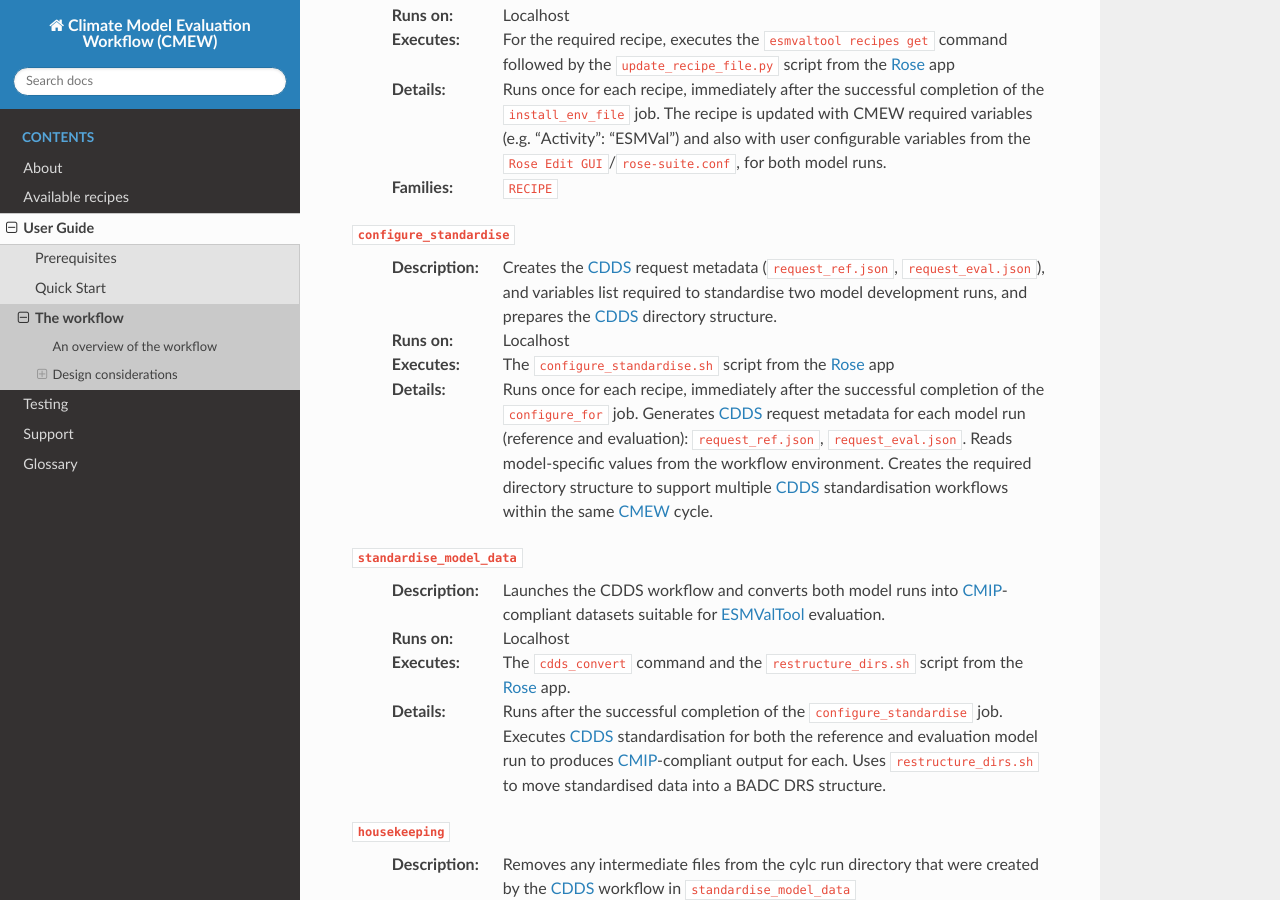
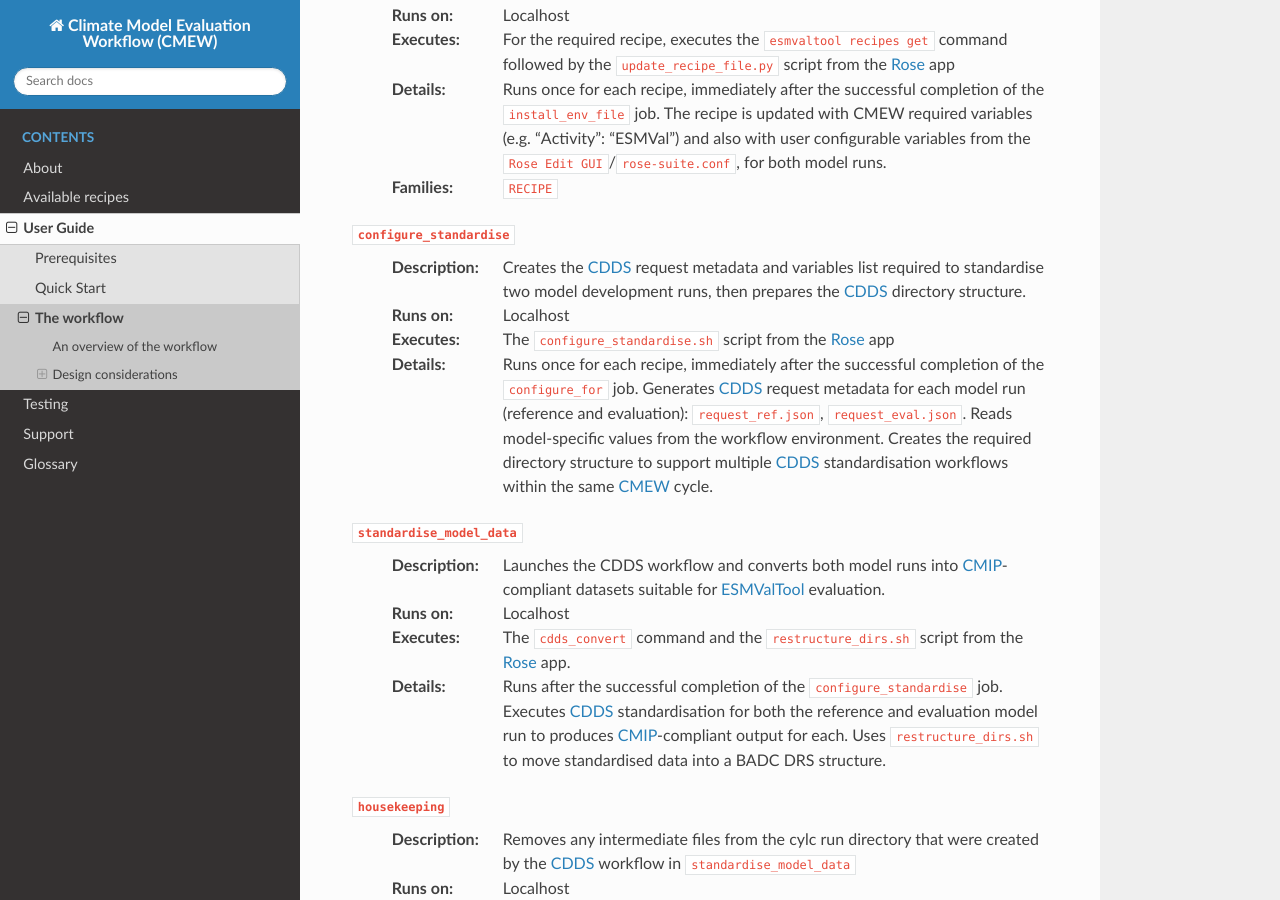
Before and after one commit to MetOffice/CMEW, a Sphinx documentation site: the page built from doc/source/user_guide/workflow.rst, in a window 1280 px wide and 900 px high, scrolled down 768 px. Built offline with Sphinx 7.4.7 and the Read the Docs theme 3.1.0, drawn with Linux system fonts in a browser that asks for light colours.

Commit message:
Update doc/source/user_guide/workflow.rst
Co-authored-by: Alistair Sellar <16133375+alistairsellar@users.noreply.github.com>

```diff
--- a/doc/source/user_guide/workflow.rst
+++ b/doc/source/user_guide/workflow.rst
@@ -59,9 +59,9 @@ An overview of the workflow
 
 ``configure_standardise``
   :Description:
-     Creates the |CDDS| request metadata (``request_ref.json``, ``request_eval.json``), and
-     variables list required to standardise two model development runs, and
-     prepares the |CDDS| directory structure.
+     Creates the |CDDS| request metadata
+     and variables list required to standardise two model development runs,
+     then prepares the |CDDS| directory structure.
   :Runs on:
      Localhost
   :Executes:
```
